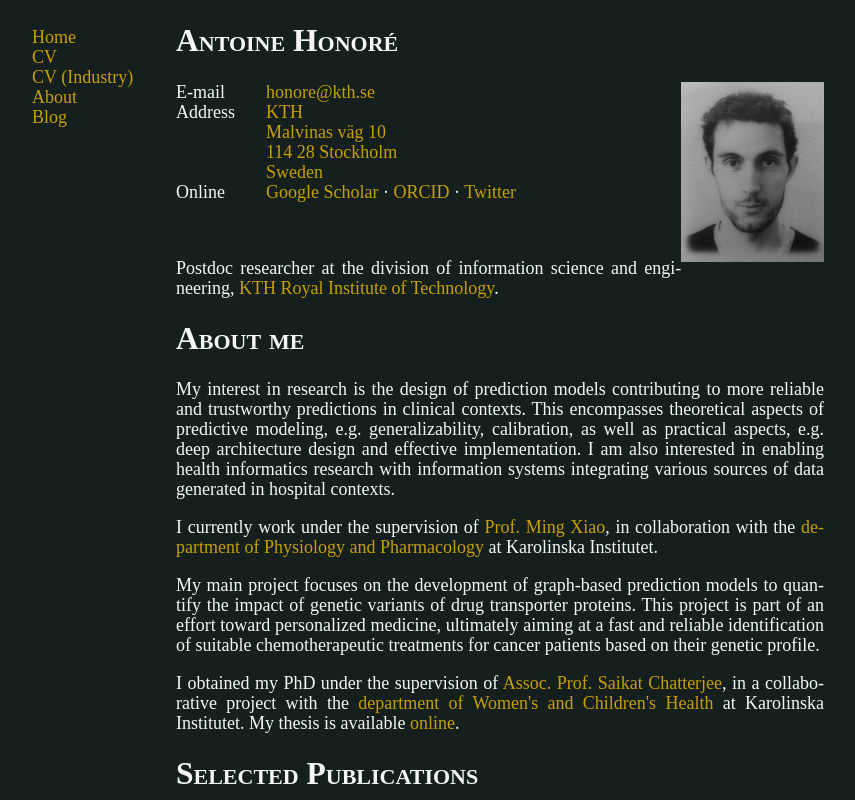
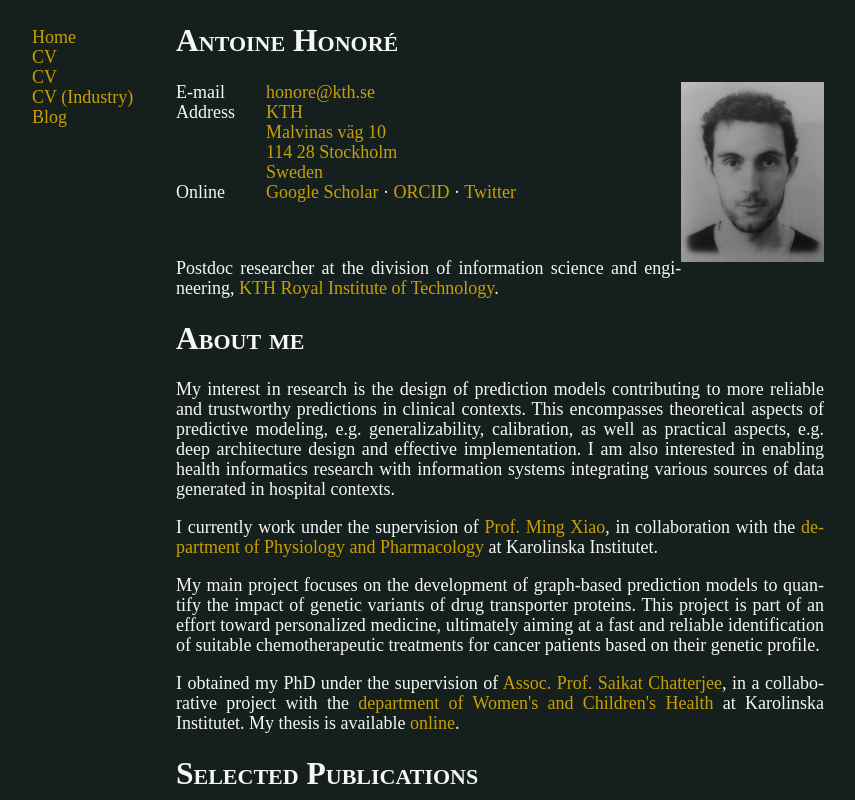
Before and after one commit to BarKetPlace/barketplace.github.io, a plain HTML site: page antoine/index.html in a window 1280 px wide. Shown: the top 800 px of the page, without its empty margins (140-995 px from the left). Drawn offline with Linux system fonts and the light colour scheme.

```diff
--- a/antoine/index.html
+++ b/antoine/index.html
@@ -51,10 +51,10 @@
     <a href="index.html">Home</a> <span class="separator-for-tight-layout">&middot;</span>
     <!--    <a href="publications.html">papers</a>    <span class="separator-for-tight-layout">&middot;</span>-->
 	  <!--    <a href="materials.html">materials</a>    <span class="separator-for-tight-layout">&middot;</span>-->
-    <a href="cv.pdf">CV</a> <span class="separator-for-tight-layout">&middot;</span>
+    <a href="cv.pdf">CV</a><a href="cv.pdf">CV</a> <span class="separator-for-tight-layout">&middot;</span>
     <a href="cv_industry.pdf">CV (Industry)</a> <span class="separator-for-tight-layout">&middot;</span>
 
-    <a href="about.html">about</a><span class="separator-for-tight-layout">&middot;</span>
+    <!--<a href="about.html">about</a><span class="separator-for-tight-layout">&middot;</span> -->
     <a href="blog/">Blog</a><span class="separator-for-tight-layout">&middot;</span>
 
   </p>
```
